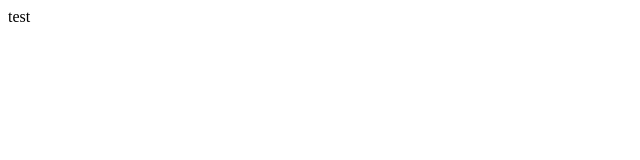
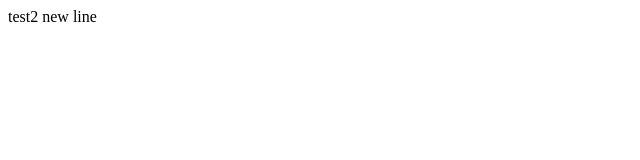
Before and after one commit to fran59/test, a plain HTML site: page index.html in a window 1280 px wide. Shown: the full height of the page, 0-640 px from the left. Drawn offline with Linux system fonts and the light colour scheme.

Commit message:
second commit

```diff
--- a/index.html
+++ b/index.html
@@ -1,3 +1,4 @@
 <body>
-	test
+	test2
+	new line
 </body>
```
